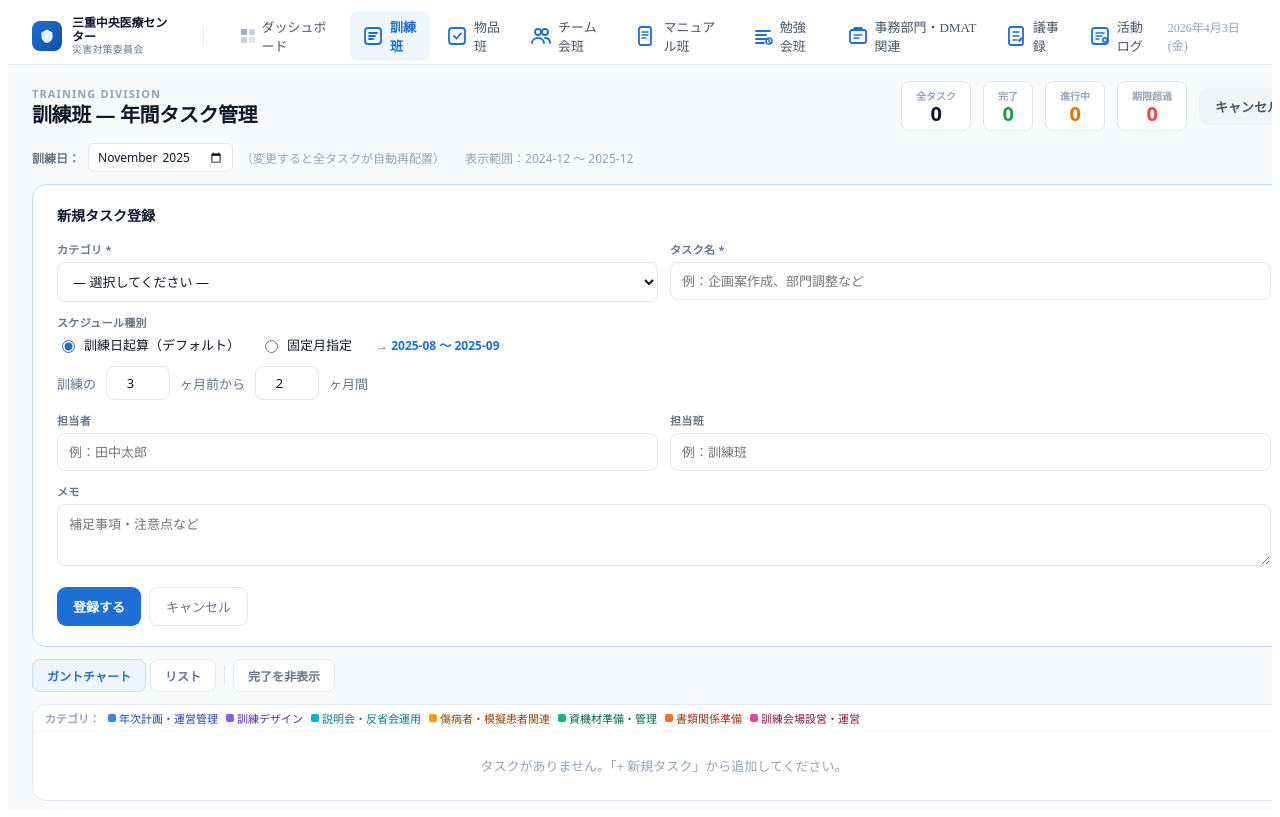
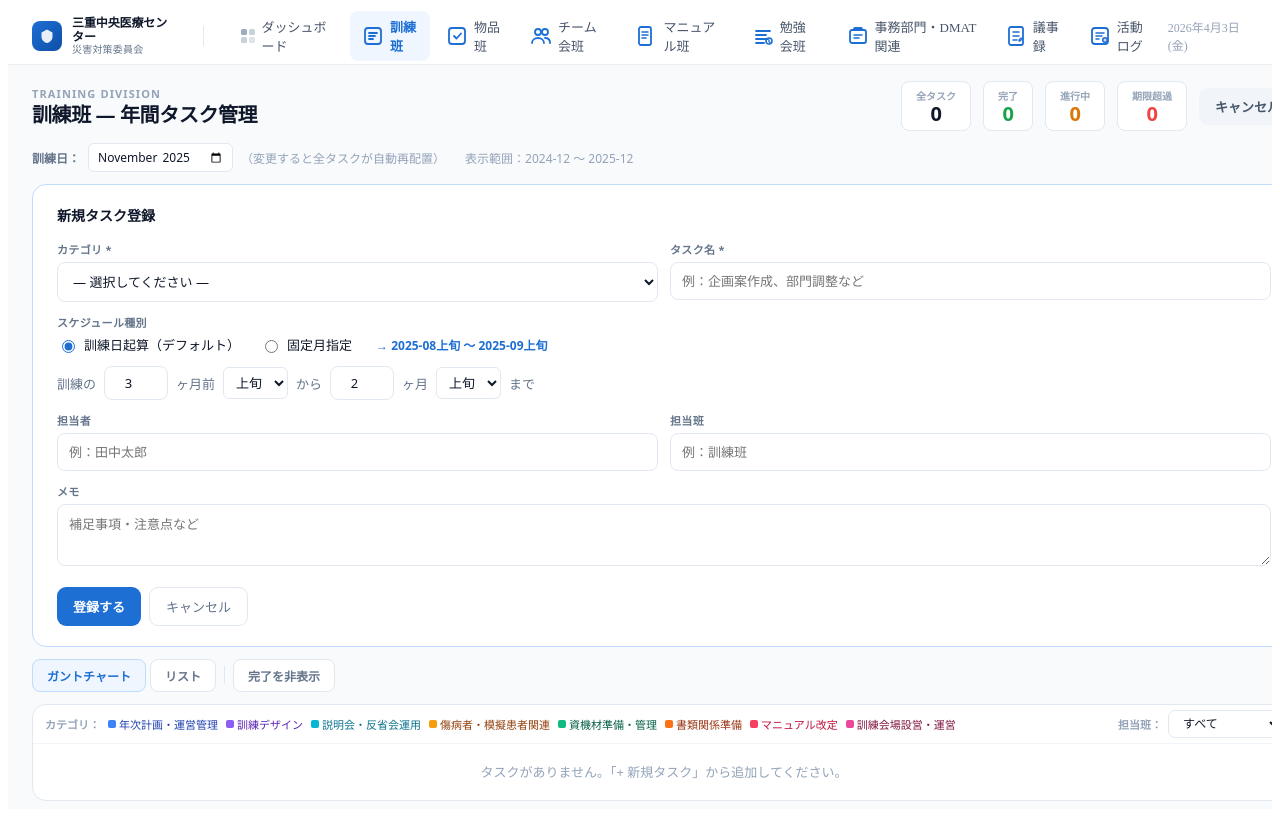
Before and after one commit to tslab1978/disaster-management-app, a Next.js app: page /training in a window 1280 px wide. Both pictures are taken after a click on the button "+ 新規タスク". Built offline with nearby package versions, Linux system fonts and the light colour scheme.

Commit message:
feat: 班フィルター・その他・マニュアル改定カテゴリ追加

```diff
--- a/app/training/page.tsx
+++ b/app/training/page.tsx
@@ -21,21 +21,32 @@ function getGanttMonths(trainingMonth: string): string[] {
   return months;
 }
 
-// ─── タスクのstartMonth・endMonthをYYYY-MM形式で返す ────────
-function resolveTaskMonths(task: TrainingTask, trainingMonth: string): { start: string; end: string } {
+// ─── 旬 ──────────────────────────────────────────────────────
+type TaskPart = 'early' | 'mid' | 'late';
+const PART_LABEL: Record<TaskPart, string> = { early: '上旬', mid: '中旬', late: '下旬' };
+const PARTS: TaskPart[] = ['early', 'mid', 'late'];
+const PART_OFFSET: Record<TaskPart, number> = { early: 0, mid: 1, late: 2 };
+
+// ─── タスクのstart/end月・旬を返す ──────────────────────────
+type ResolvedMonths = { start: string; end: string; startPart: TaskPart; endPart: TaskPart };
+function resolveTaskMonths(task: TrainingTask, trainingMonth: string): ResolvedMonths {
+  const startPart: TaskPart = task.startPart ?? 'early';
+  const endPart:   TaskPart = task.endPart   ?? 'early';
   if (task.taskType === 'fixed') {
-    return { start: task.fixedStartMonth, end: task.fixedEndMonth };
+    return { start: task.fixedStartMonth, end: task.fixedEndMonth, startPart, endPart };
   }
   const [y, m] = trainingMonth.split('-').map(Number);
   let startMo = m - task.monthsBefore;
   let startYr = y;
-  while (startMo <= 0) { startMo += 12; startYr -= 1; }
+  while (startMo <= 0)  { startMo += 12; startYr -= 1; }
+  while (startMo > 12)  { startMo -= 12; startYr += 1; }
   let endMo = startMo + task.durationMonths - 1;
   let endYr = startYr;
   while (endMo > 12) { endMo -= 12; endYr += 1; }
   return {
     start: `${startYr}-${String(startMo).padStart(2, '0')}`,
     end:   `${endYr}-${String(endMo).padStart(2, '0')}`,
+    startPart, endPart,
   };
 }
 
@@ -60,6 +71,8 @@ type FormState = {
   durationMonths: number;
   fixedStartMonth: string;
   fixedEndMonth: string;
+  startPart: TaskPart;
+  endPart: TaskPart;
   owner: string;
   responsible: string;
   notes: string;
@@ -76,6 +89,8 @@ function emptyForm(ganttMonths: string[] = [], trainingMonth = ''): FormState {
     durationMonths: 2,
     fixedStartMonth: ganttMonths[2] ?? trainingMonth,
     fixedEndMonth:   ganttMonths[4] ?? trainingMonth,
+    startPart: 'early',
+    endPart: 'early',
     owner: '',
     responsible: '',
     notes: '',
@@ -102,6 +117,7 @@ export default function TrainingPage() {
   const [view, setView]               = useState<'gantt' | 'list'>('gantt');
   const [selectedTask, setSelectedTask] = useState<string | null>(null);
   const [hideCompleted, setHideCompleted] = useState(false);
+  const [selectedDivision, setSelectedDivision] = useState<string>('all');
   const [inlineEdit, setInlineEdit]   = useState<InlineEditState | null>(null);
   const leftBodyRef  = useRef<HTMLDivElement>(null);
   const rightBodyRef = useRef<HTMLDivElement>(null);
@@ -135,18 +151,21 @@ export default function TrainingPage() {
   // ─── フォームプレビュー
   const formPreview = (() => {
     if (form.taskType === 'fixed') {
-      return { start: form.fixedStartMonth, end: form.fixedEndMonth };
+      return { start: form.fixedStartMonth, end: form.fixedEndMonth, startPart: form.startPart, endPart: form.endPart };
     }
     const [y, m] = trainingMonthState.split('-').map(Number);
     let startMo = m - form.monthsBefore;
     let startYr = y;
-    while (startMo <= 0) { startMo += 12; startYr -= 1; }
+    while (startMo <= 0)  { startMo += 12; startYr -= 1; }
+    while (startMo > 12)  { startMo -= 12; startYr += 1; }
     let endMo = startMo + form.durationMonths - 1;
     let endYr = startYr;
     while (endMo > 12) { endMo -= 12; endYr += 1; }
     return {
       start: `${startYr}-${String(startMo).padStart(2, '0')}`,
       end:   `${endYr}-${String(endMo).padStart(2, '0')}`,
+      startPart: form.startPart,
+      endPart:   form.endPart,
     };
   })();
 
@@ -160,6 +179,7 @@ export default function TrainingPage() {
       taskType: form.taskType,
       monthsBefore: form.monthsBefore, durationMonths: form.durationMonths,
       fixedStartMonth: form.fixedStartMonth, fixedEndMonth: form.fixedEndMonth,
+      startPart: form.startPart, endPart: form.endPart,
       owner: form.owner, responsible: form.responsible,
       notes: form.notes, status: form.status, progress: form.progress,
       updatedAt: ts,
@@ -175,6 +195,7 @@ export default function TrainingPage() {
         taskType: form.taskType,
         monthsBefore: form.monthsBefore, durationMonths: form.durationMonths,
         fixedStartMonth: form.fixedStartMonth, fixedEndMonth: form.fixedEndMonth,
+        startPart: form.startPart, endPart: form.endPart,
         owner: form.owner, responsible: form.responsible,
         notes: form.notes, status: form.status, progress: form.progress,
         createdAt: ts, updatedAt: ts,
@@ -192,6 +213,7 @@ export default function TrainingPage() {
       taskType: task.taskType,
       monthsBefore: task.monthsBefore, durationMonths: task.durationMonths,
       fixedStartMonth: task.fixedStartMonth, fixedEndMonth: task.fixedEndMonth,
+      startPart: task.startPart ?? 'early', endPart: task.endPart ?? 'early',
       owner: task.owner, responsible: task.responsible,
       notes: task.notes ?? '', status: task.status, progress: task.progress ?? 0,
     });
@@ -238,8 +260,18 @@ export default function TrainingPage() {
   };
 
   // ─── フィルタリング・ソート
-  const visibleTasks = tasks.filter((t) => hideCompleted ? t.status !== 'completed' : true);
-  const sortedTasks = [...visibleTasks].sort((a, b) =>
+  const DIVISIONS = ['訓練班', '勉強会班', '物品班', 'マニュアル班', 'その他'];
+  const knownDivisions = ['訓練班', '勉強会班', '物品班', 'マニュアル班'];
+  const filteredTasks = tasks.filter((t) => {
+    if (selectedDivision === 'その他') {
+      if (knownDivisions.includes(t.responsible)) return false;
+    } else if (selectedDivision !== 'all') {
+      if (t.responsible !== selectedDivision) return false;
+    }
+    if (hideCompleted && t.status === 'completed') return false;
+    return true;
+  });
+  const sortedTasks = [...filteredTasks].sort((a, b) =>
     resolveTaskMonths(a, trainingMonthState).start.localeCompare(
       resolveTaskMonths(b, trainingMonthState).start
     )
@@ -288,18 +320,25 @@ export default function TrainingPage() {
     fontFamily: 'inherit', color: '#0f172a', backgroundColor: 'white',
     textAlign: 'center', boxSizing: 'border-box',
   };
+  const partSel: React.CSSProperties = {
+    padding: '5px 8px', borderRadius: '6px', border: '1px solid #e2e8f0',
+    fontSize: '13px', color: '#0f172a', backgroundColor: 'white',
+    fontFamily: 'inherit', outline: 'none', cursor: 'pointer',
+  };
 
-  // ─── ガントバー位置計算
+  // ─── ガントバー位置計算（旬単位）
   const calcBar = (task: TrainingTask) => {
-    const { start, end } = resolveTaskMonths(task, trainingMonthState);
+    const { start, end, startPart, endPart } = resolveTaskMonths(task, trainingMonthState);
     const si = ganttMonths.indexOf(start);
     const ei = ganttMonths.indexOf(end);
     const showBar = !(si === -1 && ei === -1);
     const startIdx = si === -1 ? 0 : si;
     const endIdx   = ei === -1 ? ganttMonths.length - 1 : ei;
-    const total    = ganttMonths.length * 3;
-    const leftPct  = ((startIdx * 3) / total) * 100;
-    const widthPct = (Math.max(3, (endIdx - startIdx + 1) * 3) / total) * 100;
+    const total      = ganttMonths.length * 3;
+    const startCell  = startIdx * 3 + PART_OFFSET[startPart];
+    const endCell    = endIdx   * 3 + PART_OFFSET[endPart];
+    const leftPct    = (startCell / total) * 100;
+    const widthPct   = (Math.max(1, endCell - startCell + 1) / total) * 100;
     return { showBar, leftPct, widthPct, si, ei };
   };
 
@@ -415,35 +454,59 @@ export default function TrainingPage() {
                     ))}
                     {/* プレビュー */}
                     <span style={{ fontSize: '12px', color: '#1d6fd4', fontWeight: '600', marginLeft: '4px' }}>
-                      → {formPreview.start} 〜 {formPreview.end}
+                      → {formPreview.start}{PART_LABEL[formPreview.startPart]} 〜 {formPreview.end}{PART_LABEL[formPreview.endPart]}
                     </span>
                   </div>
                 </div>
 
                 {/* 相対 / 固定 フィールド */}
                 {form.taskType === 'relative' ? (
-                  <div style={{ display: 'flex', alignItems: 'center', gap: '10px', marginBottom: '0.75rem', flexWrap: 'wrap' }}>
+                  <div style={{ display: 'flex', alignItems: 'center', gap: '8px', marginBottom: '0.75rem', flexWrap: 'wrap' }}>
                     <span style={{ fontSize: '13px', color: '#64748b' }}>訓練の</span>
-                    <input type="number" min="0" max="24" style={numInp}
+                    <input type="number" min="-6" max="24" style={numInp}
                       value={form.monthsBefore}
-                      onChange={(e) => setForm({ ...form, monthsBefore: Math.max(0, parseInt(e.target.value) || 0) })} />
-                    <span style={{ fontSize: '13px', color: '#64748b' }}>ヶ月前から</span>
+                      onChange={(e) => setForm({ ...form, monthsBefore: Math.max(-6, parseInt(e.target.value) || 0) })} />
+                    <span style={{ fontSize: '13px', color: '#64748b' }}>
+                      {form.monthsBefore < 0 ? 'ヶ月後' : 'ヶ月前'}
+                    </span>
+                    <select value={form.startPart} onChange={(e) => setForm({ ...form, startPart: e.target.value as TaskPart })}
+                      style={partSel}>
+                      {PARTS.map((p) => <option key={p} value={p}>{PART_LABEL[p]}</option>)}
+                    </select>
+                    <span style={{ fontSize: '13px', color: '#64748b' }}>から</span>
                     <input type="number" min="1" max="24" style={numInp}
                       value={form.durationMonths}
                       onChange={(e) => setForm({ ...form, durationMonths: Math.max(1, parseInt(e.target.value) || 1) })} />
-                    <span style={{ fontSize: '13px', color: '#64748b' }}>ヶ月間</span>
+                    <span style={{ fontSize: '13px', color: '#64748b' }}>ヶ月</span>
+                    <select value={form.endPart} onChange={(e) => setForm({ ...form, endPart: e.target.value as TaskPart })}
+                      style={partSel}>
+                      {PARTS.map((p) => <option key={p} value={p}>{PART_LABEL[p]}</option>)}
+                    </select>
+                    <span style={{ fontSize: '13px', color: '#64748b' }}>まで</span>
                   </div>
                 ) : (
                   <div style={{ display: 'grid', gridTemplateColumns: '1fr 1fr', gap: '12px', marginBottom: '0.75rem' }}>
                     <div>
-                      <label style={labelS}>開始月</label>
-                      <input type="month" style={inp} value={form.fixedStartMonth}
-                        onChange={(e) => setForm({ ...form, fixedStartMonth: e.target.value })} />
+                      <label style={labelS}>開始月・旬</label>
+                      <div style={{ display: 'flex', gap: '6px' }}>
+                        <input type="month" style={{ ...inp, flex: 1 }} value={form.fixedStartMonth}
+                          onChange={(e) => setForm({ ...form, fixedStartMonth: e.target.value })} />
+                        <select value={form.startPart} onChange={(e) => setForm({ ...form, startPart: e.target.value as TaskPart })}
+                          style={{ ...partSel, flexShrink: 0 }}>
+                          {PARTS.map((p) => <option key={p} value={p}>{PART_LABEL[p]}</option>)}
+                        </select>
+                      </div>
                     </div>
                     <div>
-                      <label style={labelS}>終了月</label>
-                      <input type="month" style={inp} value={form.fixedEndMonth}
-                        onChange={(e) => setForm({ ...form, fixedEndMonth: e.target.value })} />
+                      <label style={labelS}>終了月・旬</label>
+                      <div style={{ display: 'flex', gap: '6px' }}>
+                        <input type="month" style={{ ...inp, flex: 1 }} value={form.fixedEndMonth}
+                          onChange={(e) => setForm({ ...form, fixedEndMonth: e.target.value })} />
+                        <select value={form.endPart} onChange={(e) => setForm({ ...form, endPart: e.target.value as TaskPart })}
+                          style={{ ...partSel, flexShrink: 0 }}>
+                          {PARTS.map((p) => <option key={p} value={p}>{PART_LABEL[p]}</option>)}
+                        </select>
+                      </div>
                     </div>
                   </div>
                 )}
@@ -536,7 +599,7 @@ export default function TrainingPage() {
             {/* ガント本体 */}
             <div style={{ flex: 1, minHeight: 0, backgroundColor: 'white', border: '1px solid #e2e8f0', borderRadius: '14px', overflow: 'hidden', display: 'flex', flexDirection: 'column' }}>
 
-              {/* 凡例 */}
+              {/* 凡例 + 担当班フィルター */}
               <div style={{ flexShrink: 0, padding: '5px 12px', borderBottom: '1px solid #f1f5f9', display: 'flex', flexWrap: 'wrap', gap: '8px', alignItems: 'center' }}>
                 <span style={{ fontSize: '11px', fontWeight: '700', color: '#94a3b8' }}>カテゴリ：</span>
                 {CATEGORIES.map((c) => {
@@ -548,6 +611,17 @@ export default function TrainingPage() {
                     </span>
                   );
                 })}
+                <div style={{ marginLeft: 'auto', display: 'flex', alignItems: 'center', gap: '6px', flexShrink: 0 }}>
+                  <span style={{ fontSize: '11px', fontWeight: '700', color: '#94a3b8' }}>担当班：</span>
+                  <select
+                    value={selectedDivision}
+                    onChange={(e) => setSelectedDivision(e.target.value)}
+                    style={{ padding: '5px 10px', borderRadius: '7px', border: '1px solid #e2e8f0', fontSize: '12px', color: '#0f172a', backgroundColor: 'white', cursor: 'pointer' }}
+                  >
+                    <option value="all">すべて</option>
+                    {DIVISIONS.map((d) => <option key={d} value={d}>{d}</option>)}
+                  </select>
+                </div>
               </div>
 
               {sortedTasks.length === 0 ? (
@@ -681,7 +755,7 @@ export default function TrainingPage() {
 
             {/* 下段：タスク詳細パネル（選択時のみ）*/}
             {selectedTaskData && (() => {
-              const { start, end } = resolveTaskMonths(selectedTaskData, trainingMonthState);
+              const { start, end, startPart, endPart } = resolveTaskMonths(selectedTaskData, trainingMonthState);
               const catCol = selectedTaskData.category ? CATEGORY_COLORS[selectedTaskData.category as Category] : null;
               return (
                 <div style={{ flexShrink: 0, height: '180px', backgroundColor: 'white', border: '1px solid #bfdbfe', borderRadius: '14px', padding: '0.75rem 1.25rem', overflowY: 'auto' }}>
@@ -691,7 +765,11 @@ export default function TrainingPage() {
                         <span style={{ fontSize: '10px', fontWeight: '700', padding: '2px 6px', borderRadius: '4px', backgroundColor: catCol.bg, color: catCol.text }}>{selectedTaskData.category}</span>
                       )}
                       <span style={{ fontSize: '10px', fontWeight: '700', padding: '2px 6px', borderRadius: '4px', backgroundColor: selectedTaskData.taskType === 'fixed' ? '#f5f3ff' : '#f0f9ff', color: selectedTaskData.taskType === 'fixed' ? '#5b21b6' : '#0369a1' }}>
-                        {selectedTaskData.taskType === 'fixed' ? '固定月' : `訓練${selectedTaskData.monthsBefore}M前・${selectedTaskData.durationMonths}M間`}
+                        {selectedTaskData.taskType === 'fixed'
+                          ? '固定月'
+                          : selectedTaskData.monthsBefore < 0
+                            ? `訓練${Math.abs(selectedTaskData.monthsBefore)}M後・${selectedTaskData.durationMonths}M間`
+                            : `訓練${selectedTaskData.monthsBefore}M前・${selectedTaskData.durationMonths}M間`}
                       </span>
                       <h3 style={{ fontSize: '14px', fontWeight: '700', color: '#0f172a', margin: 0 }}>{selectedTaskData.name}</h3>
                     </div>
@@ -700,8 +778,8 @@ export default function TrainingPage() {
 
                   <div style={{ display: 'grid', gridTemplateColumns: 'repeat(6,1fr)', gap: '6px', marginBottom: '0.5rem' }}>
                     {[
-                      { label: '開始月', value: `${start} (${monthLabel(start)})` },
-                      { label: '終了月', value: `${end} (${monthLabel(end)})` },
+                      { label: '開始月', value: `${start}${PART_LABEL[startPart]}` },
+                      { label: '終了月', value: `${end}${PART_LABEL[endPart]}` },
                       { label: '状態',   value: STATUS_MAP[selectedTaskData.status].label },
                       { label: '担当者', value: selectedTaskData.owner || '—' },
                       { label: '担当班', value: selectedTaskData.responsible || '—' },
@@ -771,7 +849,7 @@ export default function TrainingPage() {
                     const s = STATUS_MAP[task.status];
                     const over = isOverdue(task);
                     const catColor = task.category ? CATEGORY_COLORS[task.category as Category] : null;
-                    const { start, end } = resolveTaskMonths(task, trainingMonthState);
+                    const { start, end, startPart, endPart } = resolveTaskMonths(task, trainingMonthState);
                     const isEditingOwner = inlineEdit?.taskId === task.id && inlineEdit?.field === 'owner';
                     const isEditingResp  = inlineEdit?.taskId === task.id && inlineEdit?.field === 'responsible';
 
@@ -801,12 +879,16 @@ export default function TrainingPage() {
                         </td>
                         {/* 種別 */}
                         <td style={{ padding: '10px 12px', whiteSpace: 'nowrap', fontSize: '11px', color: task.taskType === 'fixed' ? '#5b21b6' : '#0369a1' }}>
-                          {task.taskType === 'fixed' ? '固定' : `${task.monthsBefore}M前/${task.durationMonths}M`}
+                          {task.taskType === 'fixed'
+                            ? '固定'
+                            : task.monthsBefore < 0
+                              ? `${Math.abs(task.monthsBefore)}M後/${task.durationMonths}M`
+                              : `${task.monthsBefore}M前/${task.durationMonths}M`}
                         </td>
                         {/* 開始月 */}
-                        <td style={{ padding: '10px 12px', color: '#64748b', fontSize: '12px', whiteSpace: 'nowrap' }}>{start}</td>
+                        <td style={{ padding: '10px 12px', color: '#64748b', fontSize: '12px', whiteSpace: 'nowrap' }}>{start}{PART_LABEL[startPart]}</td>
                         {/* 終了月 */}
-                        <td style={{ padding: '10px 12px', color: '#64748b', fontSize: '12px', whiteSpace: 'nowrap' }}>{end}</td>
+                        <td style={{ padding: '10px 12px', color: '#64748b', fontSize: '12px', whiteSpace: 'nowrap' }}>{end}{PART_LABEL[endPart]}</td>
                         {/* 担当者（インライン編集）*/}
                         <td style={{ padding: '10px 12px' }}>
                           {isEditingOwner ? (
--- a/lib/storage.ts
+++ b/lib/storage.ts
@@ -58,7 +58,14 @@ export const trainingStorage = {
   getAll: (): TrainingTask[] => {
     if (typeof window === 'undefined') return [];
     const stored = localStorage.getItem(STORAGE_KEY);
-    return stored ? JSON.parse(stored) : [];
+    if (!stored) return [];
+    const tasks = JSON.parse(stored) as TrainingTask[];
+    // 旧データ互換：startPart/endPart が未定義なら 'early' にフォールバック
+    return tasks.map((t) => ({
+      ...t,
+      startPart: t.startPart ?? 'early',
+      endPart:   t.endPart   ?? 'early',
+    }));
   },
   save: (tasks: TrainingTask[]): void => {
     if (typeof window === 'undefined') return;
--- a/lib/types.ts
+++ b/lib/types.ts
@@ -12,6 +12,7 @@ export const CATEGORIES = [
   '傷病者・模擬患者関連',
   '資機材準備・管理',
   '書類関係準備',
+  'マニュアル改定',
   '訓練会場設営・運営',
 ] as const;
 
@@ -24,6 +25,7 @@ export const CATEGORY_COLORS: Record<Category, { bar: string; bg: string; text:
   '傷病者・模擬患者関連': { bar: '#f59e0b', bg: '#fef3c7', text: '#92400e' },
   '資機材準備・管理':     { bar: '#10b981', bg: '#d1fae5', text: '#065f46' },
   '書類関係準備':         { bar: '#f97316', bg: '#fff7ed', text: '#9a3412' },
+  'マニュアル改定':       { bar: '#f43f5e', bg: '#fff1f2', text: '#be123c' },
   '訓練会場設営・運営':   { bar: '#ec4899', bg: '#fdf2f8', text: '#831843' },
 };
 
@@ -42,6 +44,10 @@ export interface TrainingTask {
   fixedStartMonth: string;  // 'YYYY-MM'
   fixedEndMonth: string;    // 'YYYY-MM'
 
+  // 旬（上旬/中旬/下旬）
+  startPart: 'early' | 'mid' | 'late';  // 開始：上旬・中旬・下旬
+  endPart:   'early' | 'mid' | 'late';  // 終了：上旬・中旬・下旬
+
   owner: string;
   responsible: string;
   notes: string;
```
Also changed, not shown: 2 other files (tests, documents, lock files or other folders).
